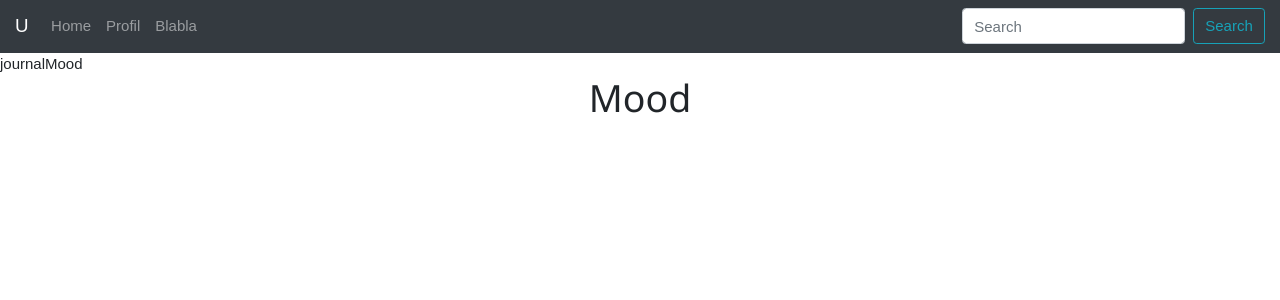
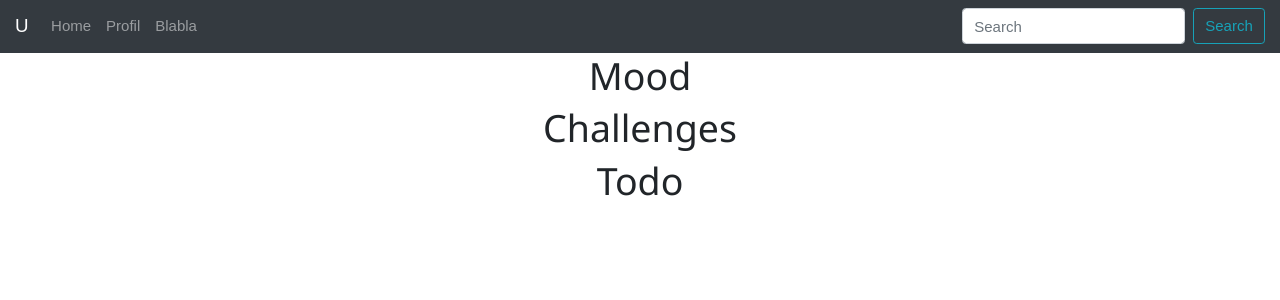
Before and after one commit to shivangna/U-Because-You-Matter, a React (Create React App) app in the folder client/: page / in a window 1280 px wide. Shown: the top 300 px of the page. Built offline with nearby package versions, Linux system fonts and the light colour scheme.

Commit message:
Update App.js

```diff
--- a/client/src/App/App.js
+++ b/client/src/App/App.js
@@ -13,28 +13,27 @@ import {
 import Navbarr from "./pages/Navbarr.js";
 import Journal from "./pages/Journal.js";
 import Mood from "./pages/Mood.js";
-import Home from "./pages/Home.js";
-
-
-
+import Challenges from "./pages/Challenges.js";
+import Todo from "./pages/Todo.js";
 
 class App extends Component {
-
+  state = {
+    modalShow: false
+  };
   render() {
-    const App = () => (
-      <div>
-        <Switch>
-          <Route exact path = "/" component = {Home}/>
-          <Route path = '/journal' component = {Journal}/>
-          <Route path = '/mood' component = {Mood}/>
-        </Switch>
-      </div>
-    )
+    let modalClose = () => this.setState({ modalShow: false });
 
     return (
       <div>
         <Navbarr />
-        <Home/>
+        <span onClick={() => this.setState({ modalShow: true })} />
+        <Journal show={this.state.modalShow} onHide={modalClose} />
+        <span onClick={() => this.setState({ modalShow: true })} />
+        <Mood show={this.state.modalShow} onHide={modalClose} />
+        <span onClick={() => this.setState({ modalShow: true })} />
+        <Challenges show={this.state.modalShow} onHide={modalClose} />
+        <span onClick={() => this.setState({ modalShow: true })} />
+        <Todo show={this.state.modalShow} onHide={modalClose} />
       </div>
     );
   }
```
